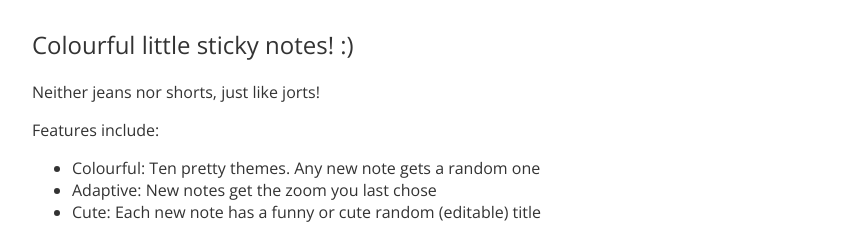
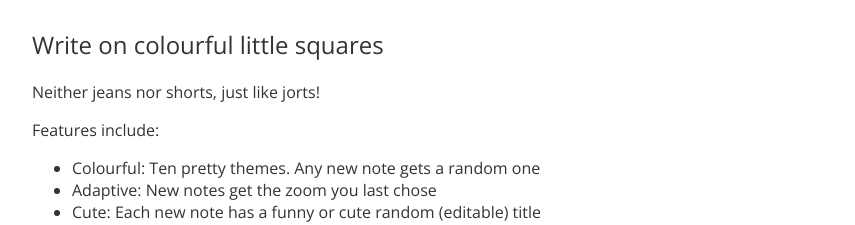
Before and after one commit to elementary/appcenter-web, a Jekyll site: the page built from _apps/io.github.ellie_commons.jorts.md, in a window 1280 px wide. Shown: the part 448-673 px from the top of the page, without its empty margins (208-1063 px from the left). Built offline with Jekyll 4.4.1, drawn with Linux system fonts in a browser that asks for light colours; nearby versions of some CDN libraries.

Commit message:
Automatic update of data

```diff
--- a/_apps/io.github.ellie_commons.jorts.md
+++ b/_apps/io.github.ellie_commons.jorts.md
@@ -1,7 +1,7 @@
 ---
 app_id: io.github.ellie_commons.jorts
 title: "Jorts"
-summary: "Colourful little sticky notes! :)"
+summary: "Write on colourful little squares"
 developer: "Stella - Teamcons"
 homepage: https://github.com/ellie-commons/jorts
 help_page: https://github.com/ellie-commons/jorts/issues
```
